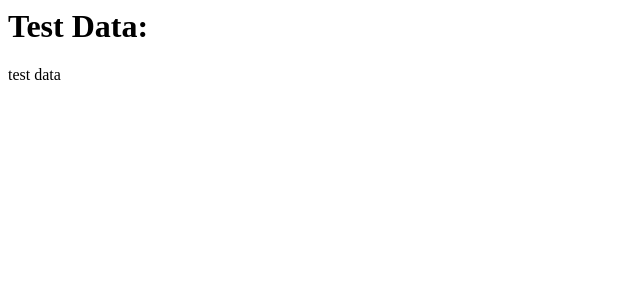
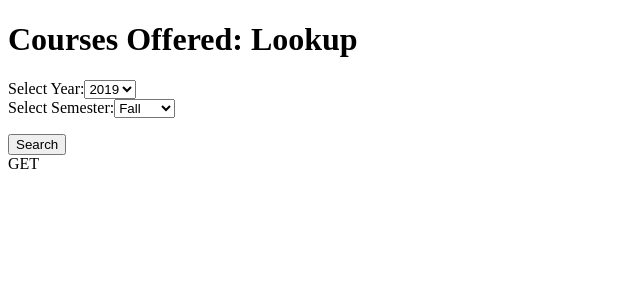
Before and after one commit to JakeDEsposito/cs-460-db-backend-web-application, a Django app: page /student/ in a window 1280 px wide. Shown: the top 300 px of the page, without its empty margins (0-640 px from the left). Run offline with Django 3.2, Linux system fonts and the light colour scheme.

Commit message:
Added Student Course Search Form

```diff
--- /dev/null
+++ b/student/forms.py
@@ -0,0 +1,18 @@
+from django import forms
+
+SEMESTERS = (
+    (0, 'Fall'),
+    (1, 'Spring')
+)
+
+YEARS = (
+    (2019, '2019'),
+    (2020, '2020'),
+    (2021, '2021'),
+    (2022, '2022'),
+    (2023, '2023')
+)
+
+class offeredCourses(forms.Form):
+    yearVal = forms.ChoiceField(choices = YEARS, label = "Select Year")
+    semesterVal = forms.ChoiceField(choices = SEMESTERS, label = "Select Semester")
--- a/student/views.py
+++ b/student/views.py
@@ -1,10 +1,15 @@
 from django.shortcuts import render
 from django.http import HttpResponse
 from django.template.loader import get_template
+from . import forms
 
 # Create your views here.
 def index(request):
-    template = get_template('student/student.html')
-    context = { "test_data": "test data" }
-
-    return HttpResponse(template.render(context, request))
+    if request.method == "POST":
+        courseSearch = forms.offeredCourses(request.POST)
+        errorMsg = 'POST'
+        return render(request, 'student/student.html', {'lookupForm': courseSearch, 'errorMsg': errorMsg})
+    else:
+        courseSearch = forms.offeredCourses()
+        errorMsg = 'GET'
+        return render(request, 'student/student.html', {'lookupForm': courseSearch, 'errorMsg': errorMsg})
--- a/templates/student/student.html
+++ b/templates/student/student.html
@@ -1,2 +1,13 @@
-<h1>Test Data:</h1>
-<p>{{ test_data }}</p>
+<!DOCTYPE html>
+<html>
+    <body>
+        <h1>Courses Offered: Lookup</h1>
+        <form action="", onsubmit="", method="post">
+            {% csrf_token %}
+            {{lookupForm|linebreaks}}
+            <input type="submit" id="submit" value="Search">
+            <br>
+        </form>
+        {{errorMsg}}
+    </body>
+</html>
```
